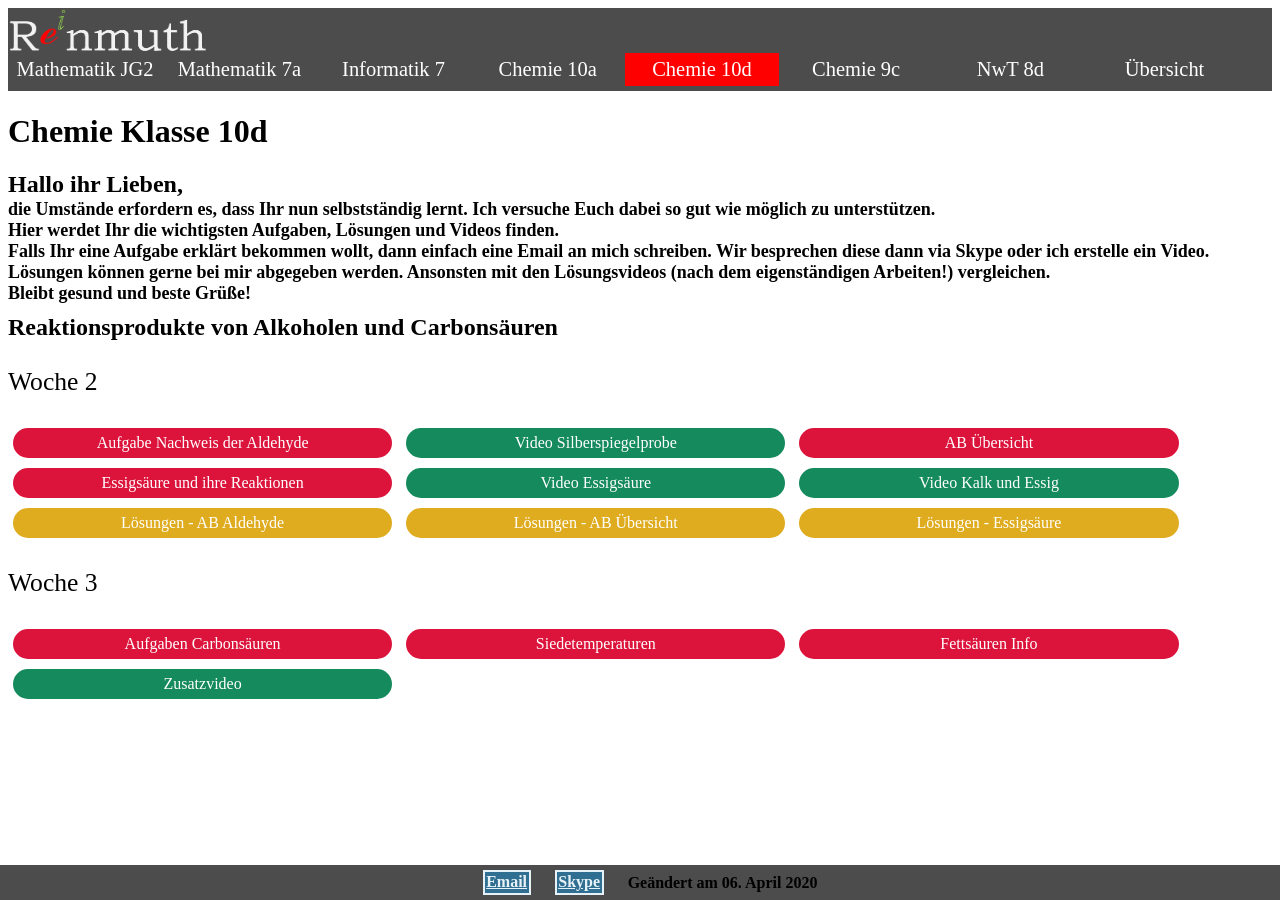
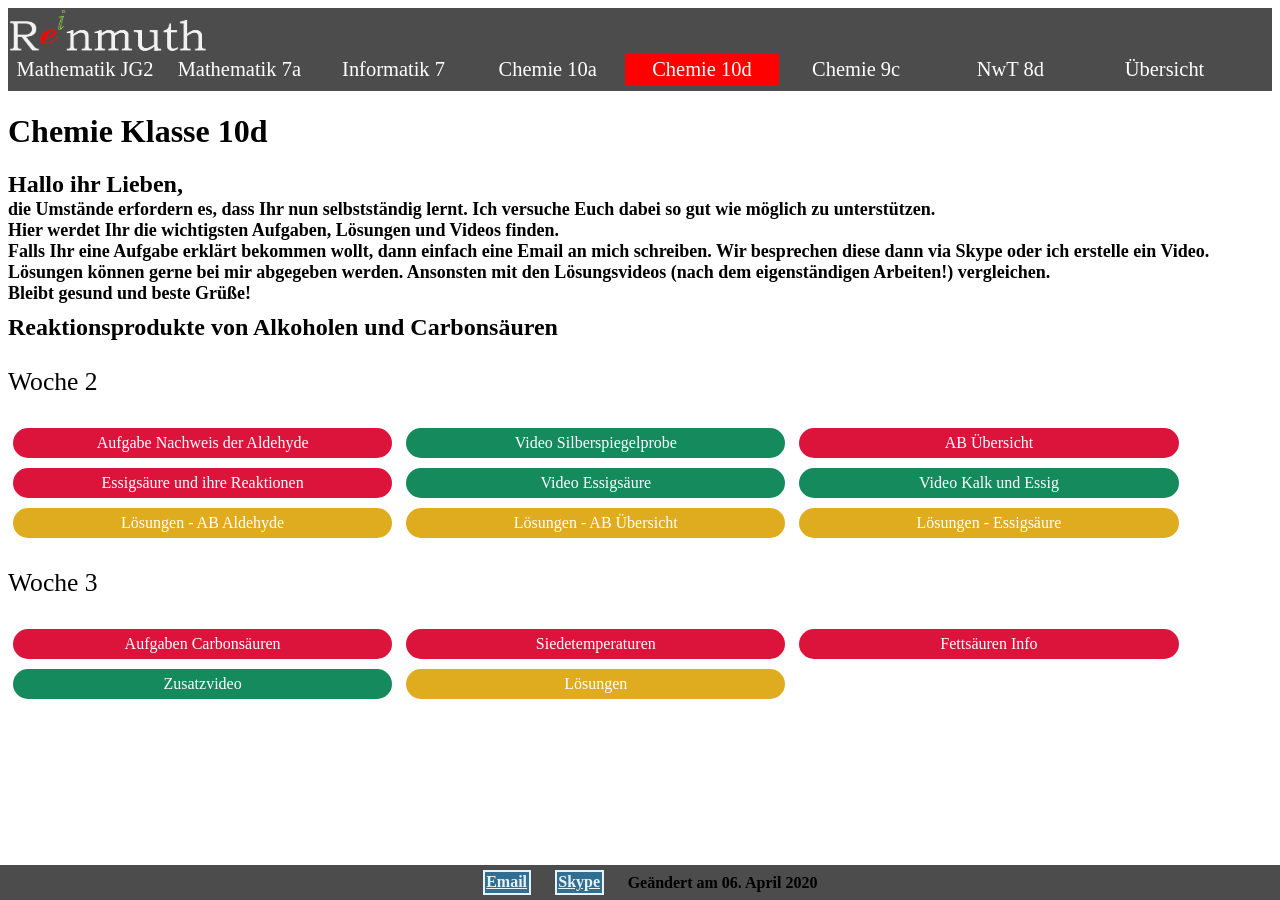
Before and after one commit to Reinmuth/Reinmuth.github.io, a Jekyll site: the page 10d.html, which Jekyll copies as it is, in a window 1280 px wide. Built offline with Jekyll 4.4.1, drawn with Linux system fonts in a browser that asks for light colours.

Commit message:
Add files via upload

```diff
--- a/10d.html
+++ b/10d.html
@@ -89,6 +89,7 @@
 			<a class="kachel exerc" href="Ch10/Siedetemperatur.pdf">Siedetemperaturen</a>
 			<a class="kachel exerc" href="Ch10/Fettsäuren.pdf">Fettsäuren Info</a>
 			<a class="kachel vid" href="https://www.br.de/alphalernen/faecher/chemie/carbonsaeuren-carboxygruppe-zitronensaeure-essigherstellung100.html">Zusatzvideo</a>
+			<a class="sol kachel" href="Ch10/Lösungen Carbonsäuren.pdf">Lösungen</a>
 			<!-- <li> <a class="sol" href="uc.png">Lösungen Zusammenfassung</a>      -->
 
 
```
